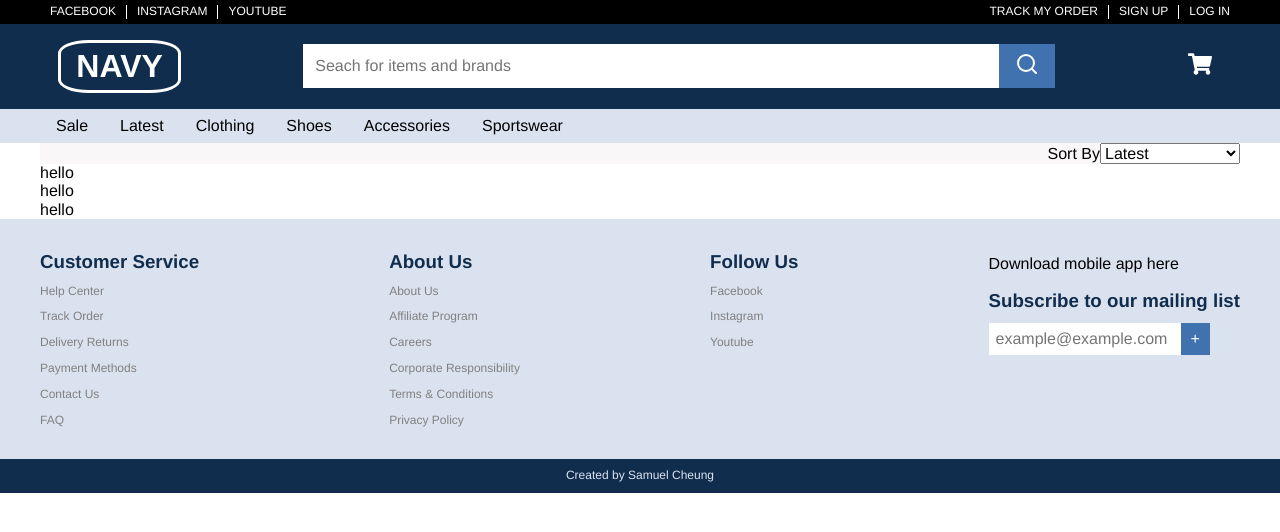
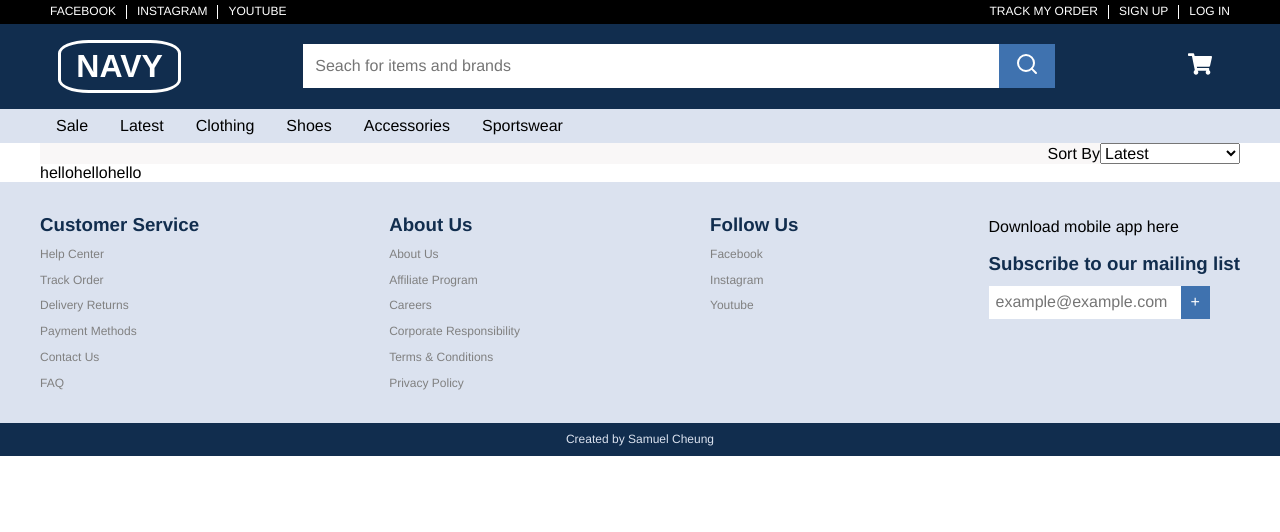
Before and after one commit to salmonsashimi/onlinestore, a Next.js app: page /search in a window 1280 px wide. Shown: the top 532 px of the page. Built offline with nearby package versions, Linux system fonts and the light colour scheme.

Commit message:
added itemBox component

```diff
--- a/src/styles/components/_itemBoxes.scss
+++ b/src/styles/components/_itemBoxes.scss
@@ -0,0 +1,4 @@
+.itemBoxes {
+    display: flex;
+
+}
--- a/src/styles/styles.scss
+++ b/src/styles/styles.scss
@@ -18,3 +18,5 @@
 @import './components//header';
 @import './components/indexCategoriesBanner';
 @import './components/searchFilterBar';
+@import './components/itemBoxes';
+@import './components/itemBox';
```
Also changed, not shown: src/styles/components/_itemBox.scss (added).
